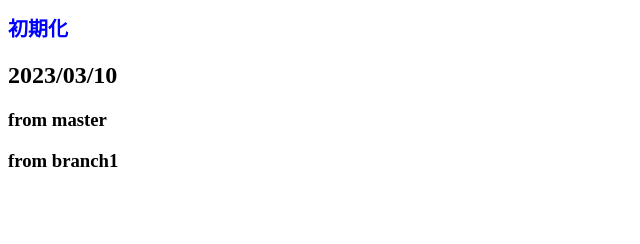
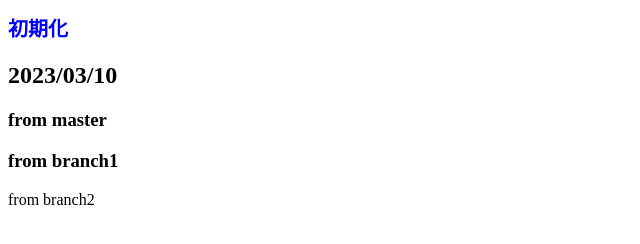
Before and after one commit to yyamazaki1732/my-site, a plain HTML site: page index.html in a window 1280 px wide. Shown: the whole page, without its empty margins (0-640 px from the left). Drawn offline with Linux system fonts and the light colour scheme; files that its build step writes are made by us from their sources.

Commit message:
add div from branch2

```diff
--- a/index.html
+++ b/index.html
@@ -17,7 +17,7 @@
   <h2>2023/03/10</h2>
   <h3>from master</h3>
   <h3>from branch1</h3>
-
+  <div>from branch2</div>
 
 
 
```
